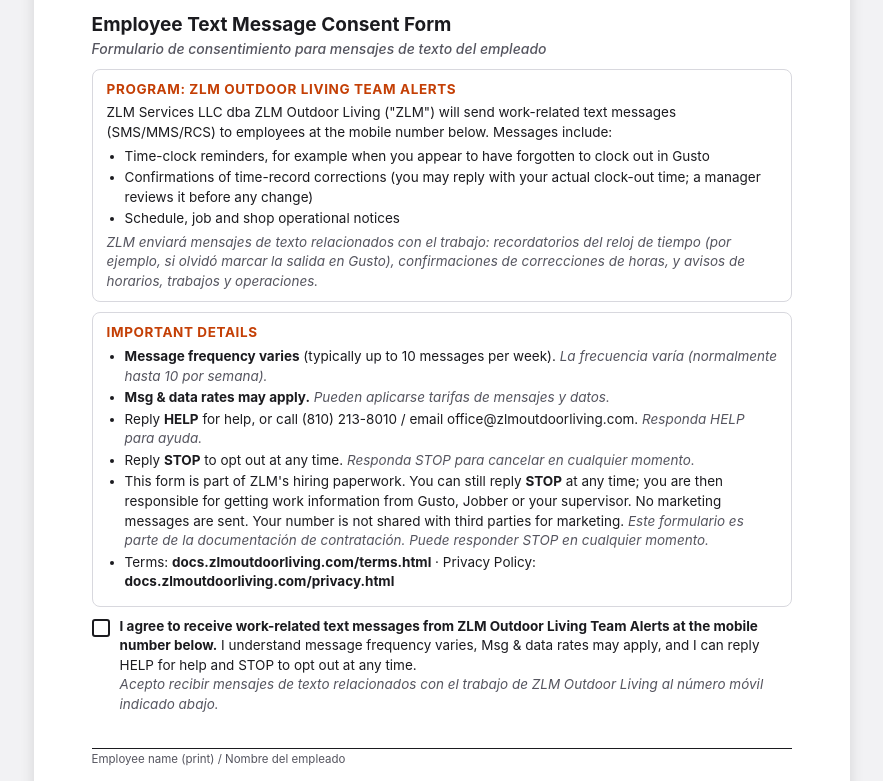
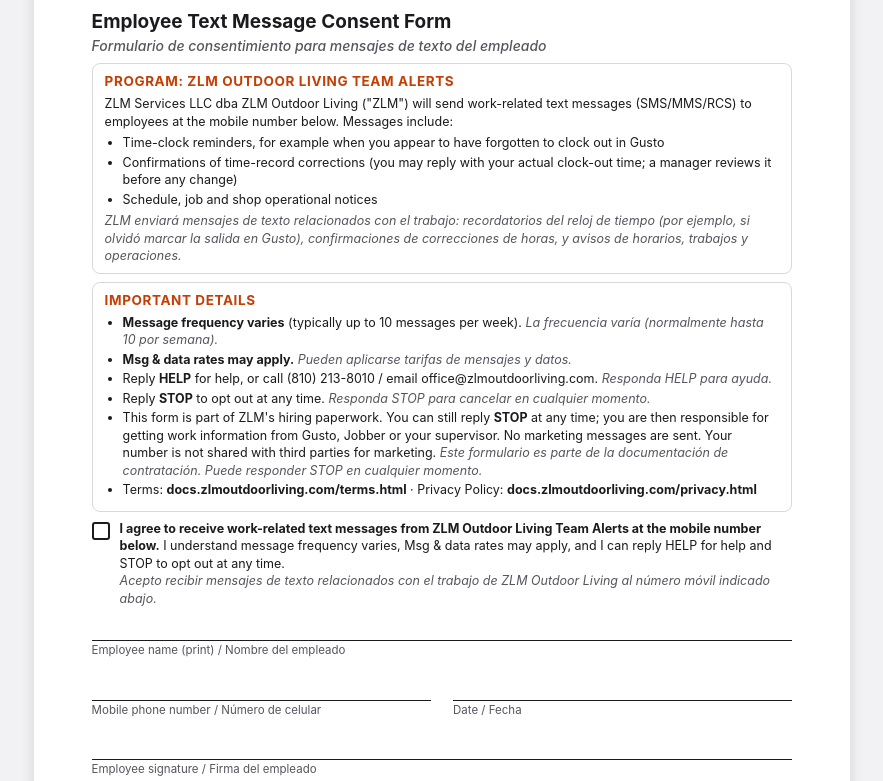
Before and after one commit to zlmoutdoorliving/docs, a plain HTML site: page sms-consent-form.html in a window 1280 px wide. Shown: the part 152-933 px from the top of the page, without its empty margins (198-1081 px from the left). Drawn offline with Linux system fonts and the light colour scheme.

Commit message:
Fit consent form on one page
Co-Authored-By: Claude Opus 5.5 <noreply@anthropic.com>
Claude-Session: https://claude.ai/code/session_01DZ8jExwUM3dTzUDGQPp1uz

```diff
--- a/sms-consent-form.html
+++ b/sms-consent-form.html
@@ -7,7 +7,7 @@
 <style>
   @page { size: letter; margin: 0.5in; }
   * { box-sizing: border-box; }
-  body { margin: 0; background: #f2f2f4; font: 13.5px/1.45 -apple-system, BlinkMacSystemFont, "Segoe UI", Roboto, Helvetica, Arial, sans-serif; color: #1b1b1f; }
+  body { margin: 0; background: #f2f2f4; font: 12.5px/1.4 -apple-system, BlinkMacSystemFont, "Segoe UI", Roboto, Helvetica, Arial, sans-serif; color: #1b1b1f; }
   .page { width: 8.5in; min-height: 11in; margin: 20px auto; background: #fff; padding: 0.55in 0.6in; box-shadow: 0 2px 14px rgba(0,0,0,.12); }
   @media print { body { background: #fff; } .page { margin: 0; box-shadow: none; padding: 0; width: auto; min-height: 0; } .noprint { display: none; } }
   .head { display: flex; justify-content: space-between; align-items: flex-end; border-bottom: 4px solid #FF5A14; padding-bottom: 10px; margin-bottom: 14px; }
@@ -17,7 +17,7 @@
   h1 { font-size: 19px; margin: 0 0 2px; }
   .es { color: #55555f; font-style: italic; }
   h1 .es { font-size: 14px; font-weight: 500; display: block; }
-  .box { border: 1px solid #d8d8de; border-radius: 8px; padding: 10px 14px; margin: 10px 0; }
+  .box { border: 1px solid #d8d8de; border-radius: 8px; padding: 8px 12px; margin: 8px 0; }
   .box h2 { font-size: 13.5px; margin: 0 0 4px; text-transform: uppercase; letter-spacing: .6px; color: #c43f05; }
   ul { margin: 4px 0; padding-left: 18px; }
   li { margin: 2px 0; }
```
Also changed, not shown: sms-consent-form.png, 1 other file.
